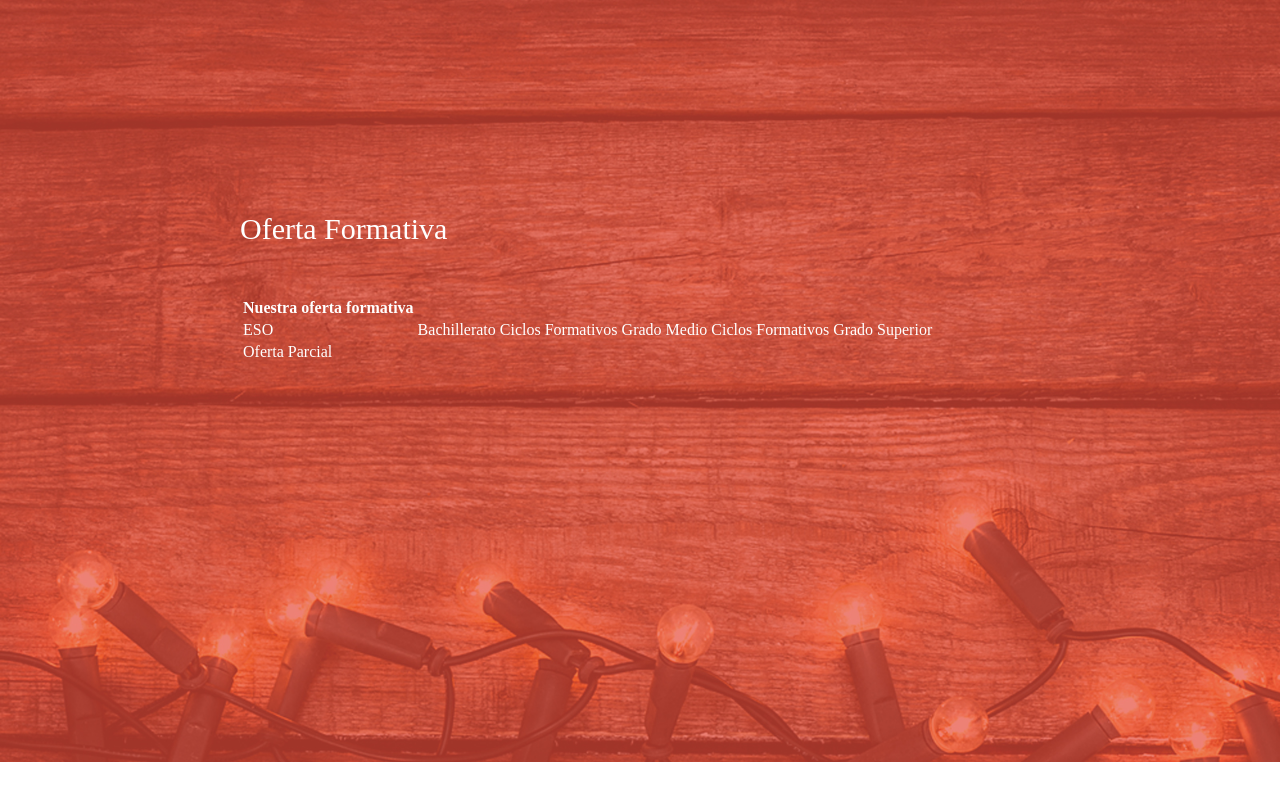
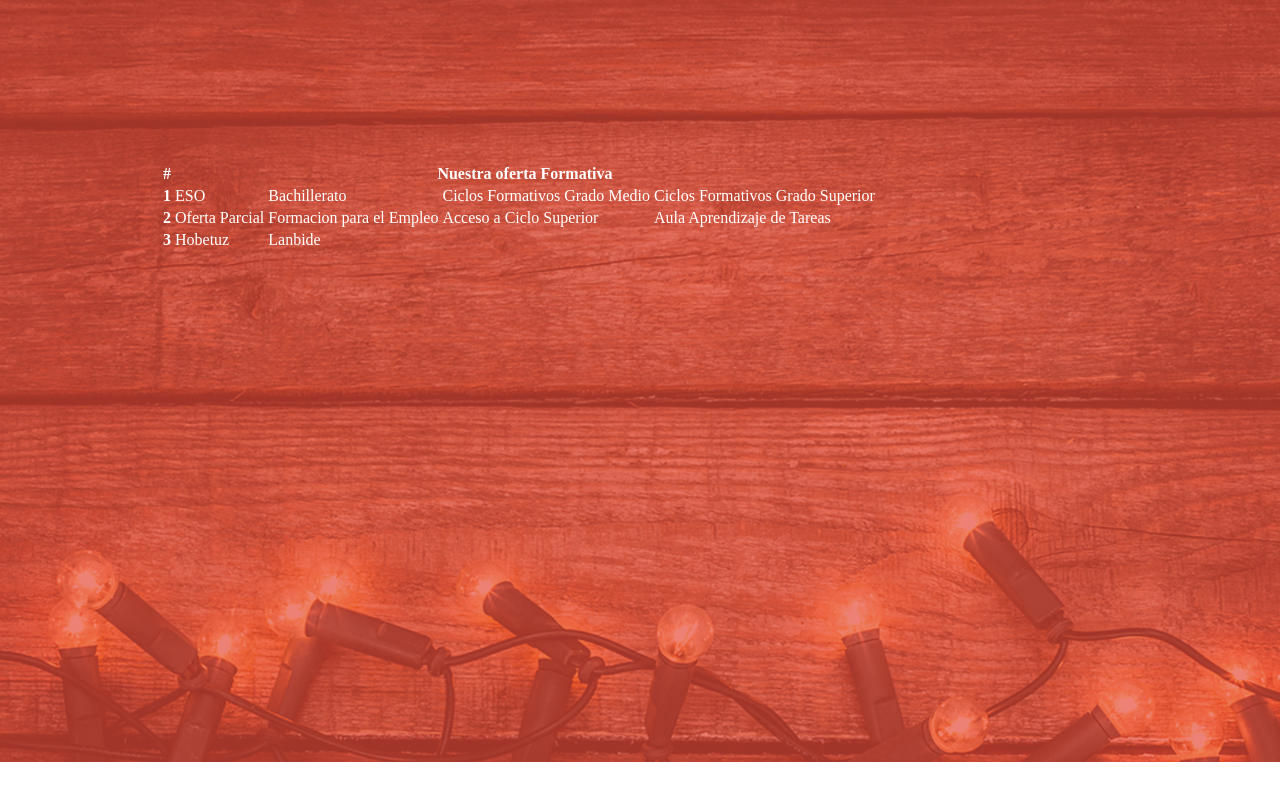
Before and after one commit to Davidzubi93/Dise-o-Interfaces-Web, a website: page parallax_webpage/index.html in a window 1280 px wide. Shown: the part 1768-2568 px from the top of the page. Drawn offline with Linux system fonts and the light colour scheme; a web font is replaced by a local one.

Commit message:
formakuntzako taulara datuak gehitu

```diff
--- a/parallax_webpage/index.html
+++ b/parallax_webpage/index.html
@@ -87,24 +87,35 @@ También, impartimos cursos de FORMACIÓN PROFESIONAL CONTINUA para trabajadores
 
    <div id="slide3">
    		<div class="content">
-			   <div class="quotes_container">
-		       <h3 class="quotes">Oferta Formativa</h3>
-			  <table>
+			<table class="table table-bordered">
+			  <thead>
 			    <tr>
-			        <th>Nuestra oferta formativa</th>
+			       <th>#</th>
+			      <th colspan="4">Nuestra oferta Formativa</th>
 			    </tr>
+			  </thead>
+			  <tbody>
 			    <tr>
+			      <th scope="row">1</th>
 			      	<td>ESO</td>
 				  	<td>Bachillerato</td>
 				  	<td>Ciclos Formativos Grado Medio</td>
 					<td>Ciclos Formativos Grado Superior</td>
 			    </tr>
 			    <tr>
+			      <th scope="row">2</th>
 			      <td>Oferta Parcial</td>
-			        <td></td>
+			      <td>Formacion para el Empleo</td>
+			      <td>Acceso a Ciclo Superior</td>
+			      <td>Aula Aprendizaje de Tareas</td>
 			    </tr>
+			    <tr>
+			      <th scope="row">3</th>
+			      <td>Hobetuz</td>
+			      <td>Lanbide</td>
+			    </tr>
+			  </tbody>
 			</table>
-		    </div>
 		</div>
     </div>
 
```
Lines whose indentation alone changed are shown as unchanged.
